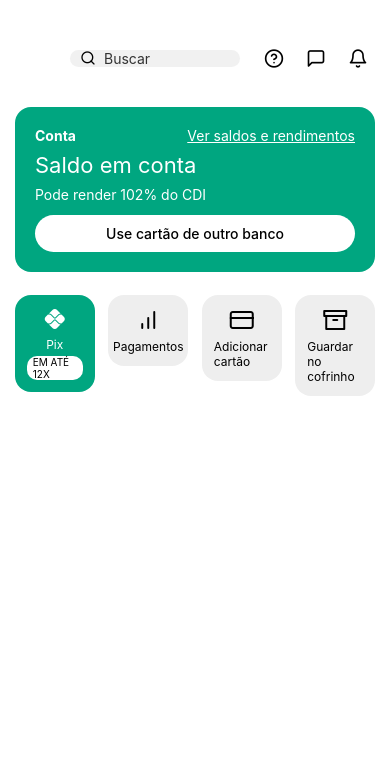
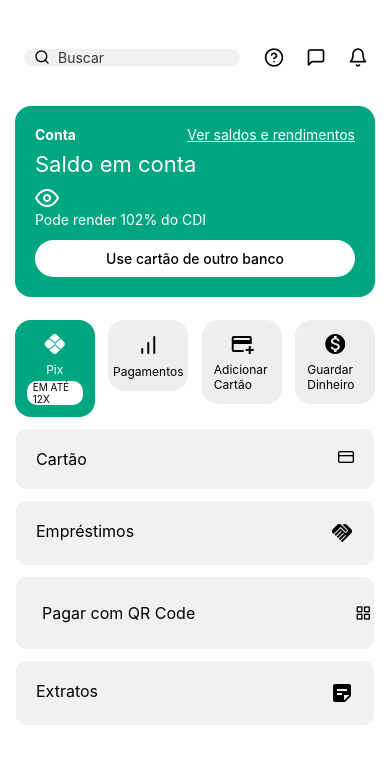
Before and after one commit to Jottape505/trabalho-P1, a React Native app: screen / in a window 390 px wide. Shown: the top 764 px of the page. Built offline with nearby package versions, Linux system fonts and the light colour scheme.

Commit message:
add da seção inferior

```diff
--- a/App.tsx
+++ b/App.tsx
@@ -9,32 +9,19 @@
 return(
 <View>
   <View style={styles.topBar}>
-    <Image source={Perfil} style={styles.avatar} />
+    {/* <Image source={Perfil} style={styles.avatar} /> */}
     <View style={styles.searchContainer}>
-      <Feather
-        name="search"
-        size={16}
-        color="#000"
-      />
+      <Feather name="search" size={16} color="#000"/>
       <TextInput placeholder="Buscar" style={styles.searchInput} />
     </View>
     <TouchableOpacity style={styles.icon}>
-      <Feather
-        name="help-circle"
-        size={20}
-      />
+      <Feather name="help-circle" size={20}/>
     </TouchableOpacity>
     <TouchableOpacity style={styles.icon}>
-      <Feather
-        name="message-square"
-        size={20}
-      />
+      <Feather name="message-square" size={20}/>
     </TouchableOpacity>
     <TouchableOpacity style={styles.icon}>
-      <Feather
-        name="bell"
-        size={20}
-      />
+      <Feather name="bell" size={20}/>
     </TouchableOpacity>
   </View>
 
@@ -50,6 +37,9 @@
     <Text style={styles.saldoConta}>
       Saldo em conta
     </Text>
+    <TouchableOpacity>
+    <Feather name="eye" size={24} color="#fff" />
+    </TouchableOpacity>
     <Text style={styles.saldoSubtitle}>
       Pode render 102% do CDI
     </Text>
@@ -63,11 +53,7 @@
   <View style={styles.speedActions}>
     <TouchableOpacity>
     <View style={styles.actionItemSelected}>
-      <MaterialIcons
-      name="pix"
-      size={24}
-      color="#fff"
-    />
+      <MaterialIcons name="pix" size={24} color="#fff"/>
         <Text style={styles.actionTextSelected}>
           Pix
         </Text>
@@ -78,11 +64,7 @@
     </TouchableOpacity>
     <TouchableOpacity>
     <View style={styles.actionItem}>
-      <Feather
-        name="bar-chart"
-        size={24}
-        color="#000"
-      />
+      <Feather name="bar-chart" size={24} color="#000"/>
       <Text style={styles.actionText}>
         Pagamentos
       </Text>
@@ -90,29 +72,56 @@
     </TouchableOpacity>
     <TouchableOpacity>
     <View style={styles.actionItem}>
-      <Feather
-      name="credit-card"
-      size={24}
-      color="#000"
-    />
+    <MaterialIcons name="add-card" size={24} color="#000" />
       <Text style={styles.actionText}>
-        Adicionar cartão
+        Adicionar Cartão
       </Text>
     </View>
     </TouchableOpacity>
     <TouchableOpacity>
     <View style={styles.actionItem}>
-      <Feather
-      name="archive"
-      size={24}
-      color="#000"
-    />
+    <MaterialIcons name="monetization-on" size={24} color="#000" />
       <Text style={styles.actionText}>
-         Guardar no cofrinho
+         Guardar Dinheiro
       </Text>
     </View>
     </TouchableOpacity>
   </View>
+
+  <TouchableOpacity>
+    <View style={styles.cardSection}>
+      <Text style={styles.sectionTitle}>
+        Cartão
+      </Text>
+      <Feather name="credit-card" size={16} color="#000" />
+    </View>
+  </TouchableOpacity>
+  <TouchableOpacity>
+    <View style={styles.cardSection}>
+      <Text style={styles.sectionTitle}>
+        Empréstimos
+      </Text>
+      <MaterialIcons name="handshake" size={24} color="#000" />
+    </View>
+  </TouchableOpacity>
+  <View style={styles.cardSection}>
+    <TouchableOpacity style={styles.payButton}>
+      <Text style={styles.sectionTitle}>
+        Pagar com QR Code
+      </Text>
+      <Feather name="grid" size={16} color="#000" />
+    </TouchableOpacity>
+  </View>
+  <TouchableOpacity>
+    <View style={styles.cardSection}>
+      <Text style={styles.sectionTitle}>
+        Extratos
+      </Text>
+      <MaterialIcons name="sticky-note-2" size={24} color="#000" />
+    </View>
+  </TouchableOpacity>
+
+
 
 </View>
 );
--- a/styles.ts
+++ b/styles.ts
@@ -12,12 +12,12 @@
       gap: 10,
       paddingTop: 40,
     },
-    avatar: {
-    color: '#000',
-      width: 36,
-      height: 36,
-      borderRadius: 18,
-    },
+    // avatar: {
+    // color: '#000',
+    //   // width: 36,
+    //   height: 36,
+    //   borderRadius: 18,
+    // },
     searchContainer: {
       flex: 1,
       flexDirection: 'row',
@@ -110,5 +110,29 @@
       marginTop: 4,
       borderRadius: 10,
     },
+    cardSection: {
+      backgroundColor: '#f1f1f1',
+      marginHorizontal: 16,
+      marginTop: 12,
+      padding: 20,
+      borderRadius: 10,
+      flexDirection: 'row',
+      justifyContent: 'space-between',
+    },
+    sectionTitle: {
+      fontSize: 16,
+    },
+    payButton: {
+      paddingHorizontal: 6,
+      paddingVertical: 6,
+      borderRadius: 20,
+      flexDirection: 'row',
+      alignItems: 'center',
+      gap: 160,
+    },
+    payText: {
+      color: '#fff',
+      fontWeight: 'bold',
+    },
 
   });
```
